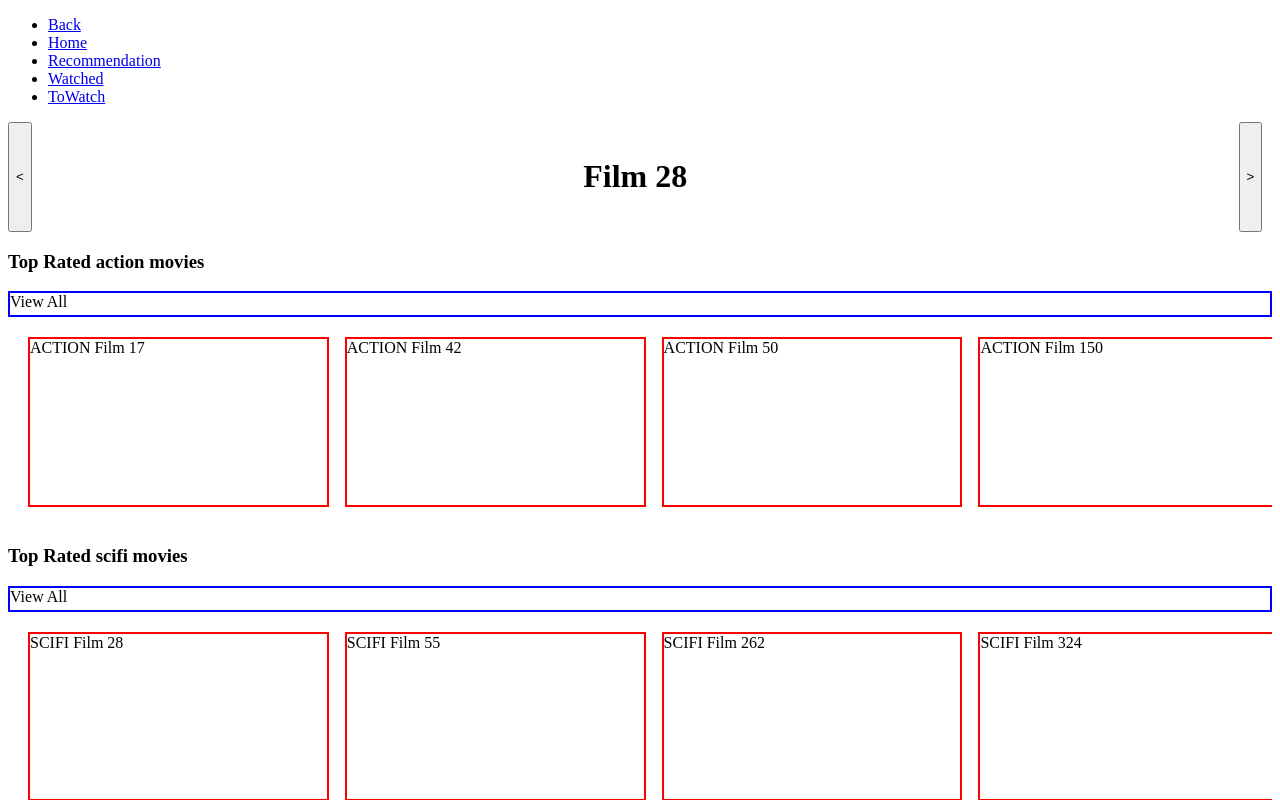
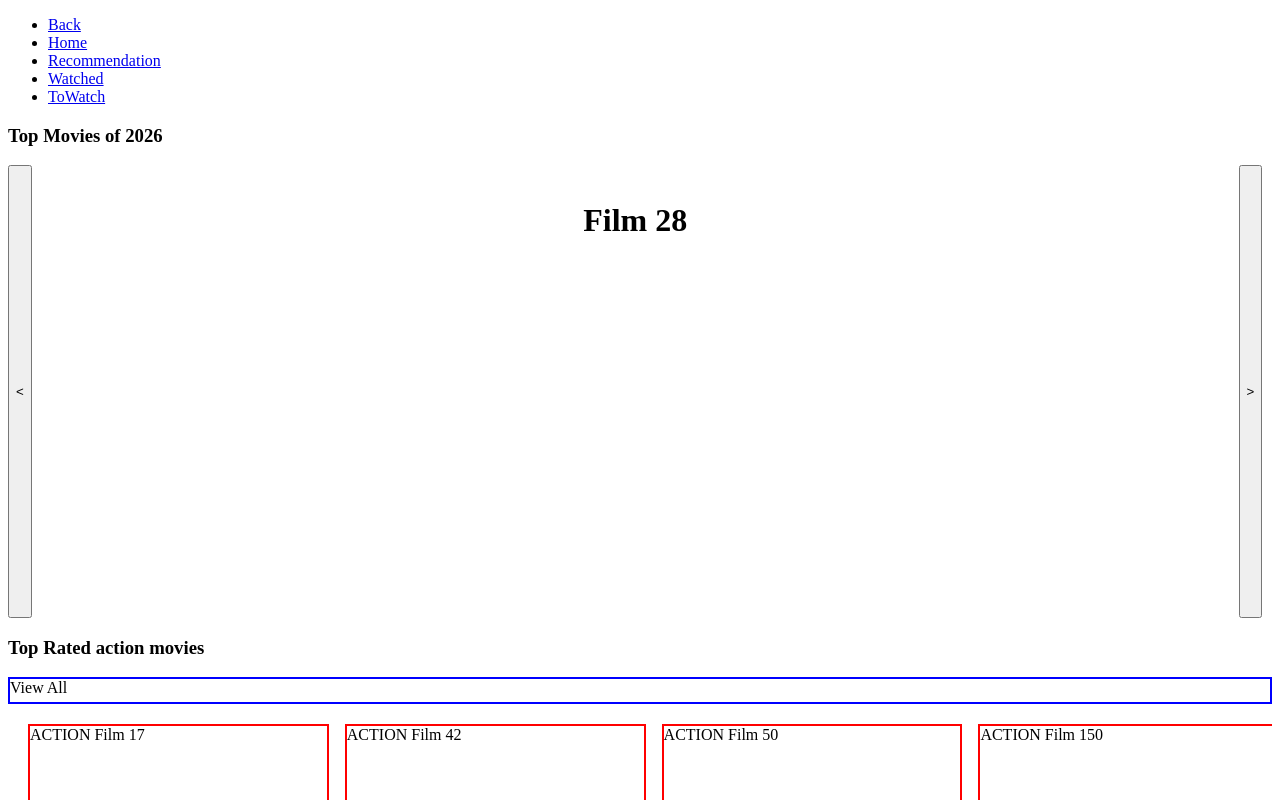
Before and after one commit to kvs6270/Qfiction, a React (Vite) app in the folder workspace/: page /Home in a window 1280 px wide. Shown: the top 800 px of the page. Built offline with nearby package versions, Linux system fonts and the light colour scheme.

Commit message:
Add title and correct aspect ration of slideshow

```diff
--- a/workspace/src/components/Pages/Home/HomePage.jsx
+++ b/workspace/src/components/Pages/Home/HomePage.jsx
@@ -68,8 +68,11 @@ export function HomePage() {
 
         <div>
             <Navbar></Navbar>
+
+            <>
+            <h3>Top Movies of 2026</h3>
             <MainSlider2 topRatedMoviesOf2026={topRatedMovieObj} error={error} loading={loading}></MainSlider2>
-
+            </>
 
             <MegaSlider mainParam = "genre" paramBasedTopRatedMoviesObj={genreBasedTopRatedMoviesObj} error={error2} loading={loading2} ></MegaSlider>
             <MegaSlider mainParam="cast" paramBasedTopRatedMoviesObj={castBasedTopRatedMoviesObj} error={error3} loading={loading3} ></MegaSlider>
--- a/workspace/src/components/Pages/Home/MainSlider2.module.css
+++ b/workspace/src/components/Pages/Home/MainSlider2.module.css
@@ -23,6 +23,7 @@
 .TileContainer{
 
     min-width: 80%;
+    aspect-ratio: 24/9;
 
     display: flex;
     flex-direction: row;
--- a/workspace/src/components/Pages/Recommendation/MainSlider2.module.css
+++ b/workspace/src/components/Pages/Recommendation/MainSlider2.module.css
@@ -23,6 +23,7 @@
 .TileContainer{
 
     min-width: 80%;
+    aspect-ratio: 24/9;
 
     display: flex;
     flex-direction: row;
--- a/workspace/src/components/Pages/Recommendation/RecommendationPage.jsx
+++ b/workspace/src/components/Pages/Recommendation/RecommendationPage.jsx
@@ -84,7 +84,12 @@ export function RecommendationPage() {
 
         <div>
             <Navbar></Navbar>
+
+            <>
+            <h3>Top Movies of 2026</h3>
             <MainSlider2 recommendedMoviesOf2026 = {recommendedMovieObj} error = {error} loading = {loading}></MainSlider2>
+            </>
+
             <MegaSlider param = {"genre"} paramReccStrengthArray = {movieOrgainzer.genreReccStrengthArray} paramBasedRecommendedMoviesObj = {genreBasedRecommendedMoviesObj} error = {error2} loading = {loading2} ></MegaSlider>
             <MegaSlider param = {"cast"} paramReccStrengthArray = {movieOrgainzer.castReccStrengthArray} paramBasedRecommendedMoviesObj = {castBasedRecommendedMoviesObj} error = {error2} loading = {loading2} ></MegaSlider>
             <MegaSlider param = {"director"} paramReccStrengthArray = {movieOrgainzer.directorReccStrengthArray} paramBasedRecommendedMoviesObj = {directorBasedRecommendedMoviesObj} error = {error2} loading = {loading2} ></MegaSlider>
```
